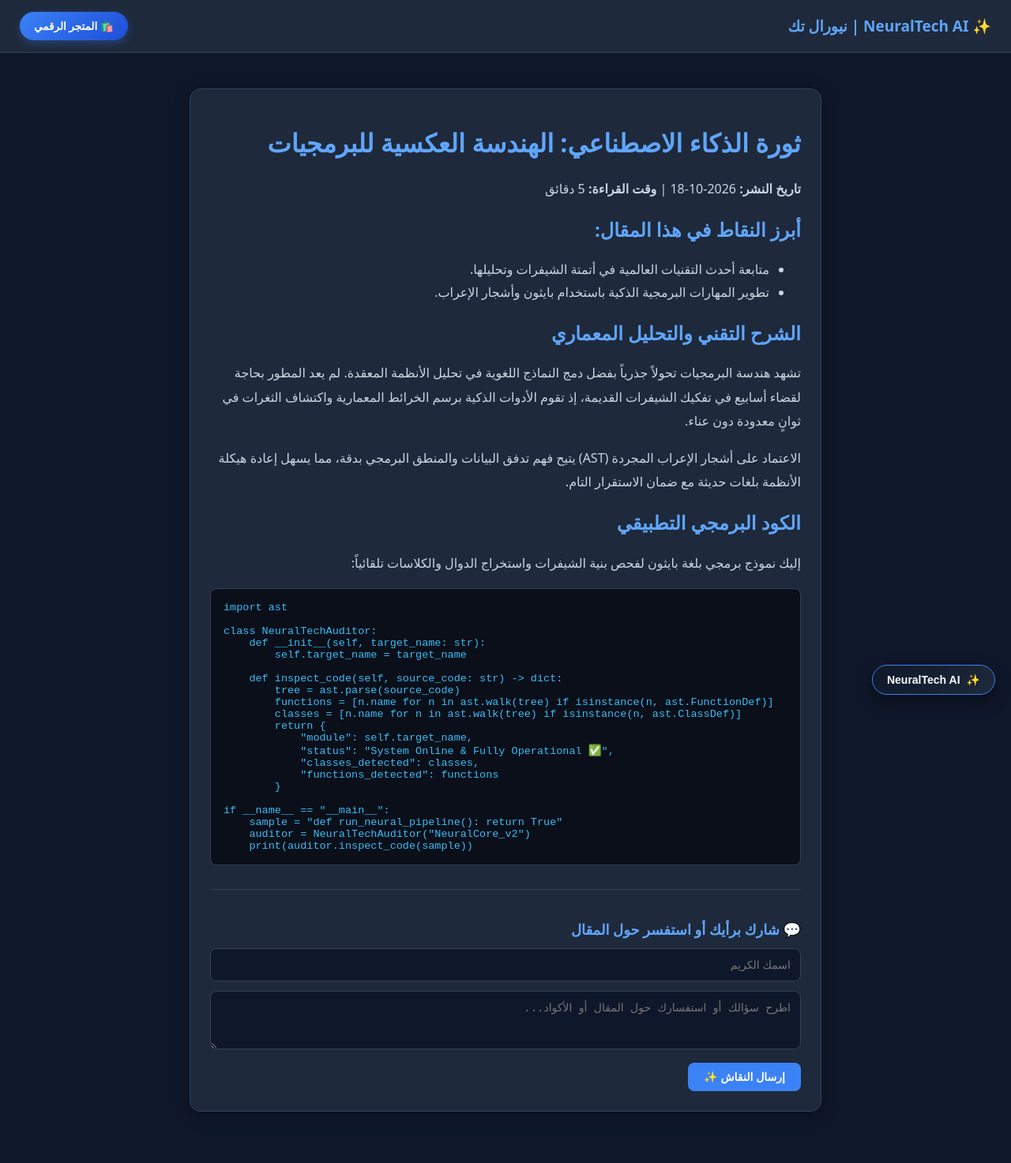
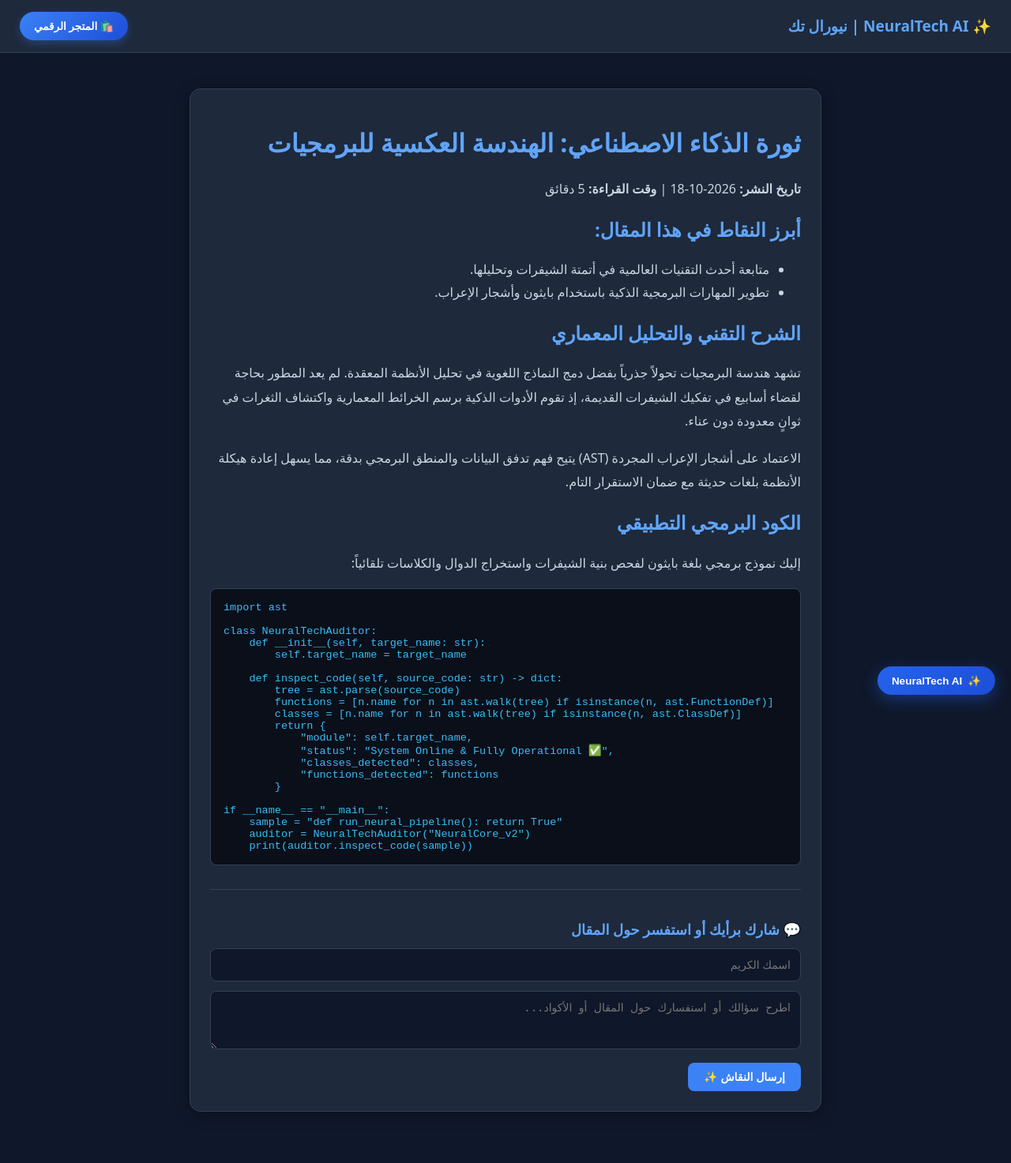
Before and after one commit to neuraltech-ai/Youstoredu, a Jekyll site: the page index.html, which Jekyll copies as it is, in a window 1280 px wide. Shown: the whole page at 79% size. Built offline with Jekyll 4.4.1, drawn with Linux system fonts in a browser that asks for light colours.

```diff
--- a/index.html
+++ b/index.html
@@ -87,27 +87,27 @@
     </div>
 </div>
 
-<!-- زر المساعد الذكي السفلي الموحد بدون تداخل -->
+<!-- زر المساعد الذكي السفلي الأنيق والمصغر -->
 <div id="nt-ai-wrapper" style="position: fixed; bottom: 20px; right: 20px; z-index: 99999; font-family: system-ui, sans-serif;">
-  <button id="nt-ai-trigger" onclick="toggleNTChat()" style="background: linear-gradient(135deg, #0f172a, #1e293b); color: #f8fafc; border: 1px solid #3b82f6; border-radius: 50px; padding: 10px 18px; font-weight: 600; font-size: 14px; cursor: pointer; box-shadow: 0 8px 20px rgba(0,0,0,0.4); display: flex; align-items: center; gap: 8px;">
+  <button id="nt-ai-trigger" onclick="toggleNTChat()" style="background: linear-gradient(135deg, #2563eb, #1d4ed8); color: #fff; border: none; border-radius: 50px; padding: 10px 18px; font-weight: 600; font-size: 13.5px; cursor: pointer; box-shadow: 0 6px 20px rgba(37,99,235,0.4); display: flex; align-items: center; gap: 7px;">
     <span>✨</span> <span>NeuralTech AI</span>
   </button>
 
-  <div id="nt-ai-window" style="display: none; position: absolute; bottom: 58px; right: 0; width: 345px; max-width: 92vw; height: 440px; background: #0f172a; color: #f8fafc; border-radius: 16px; box-shadow: 0 12px 32px rgba(0,0,0,0.65); flex-direction: column; overflow: hidden; border: 1px solid #334155;">
-    <div style="background: #1e293b; padding: 14px; display: flex; justify-content: space-between; align-items: center; border-bottom: 1px solid #334155;">
-      <span style="font-weight: 700; font-size: 14px;">✨ NeuralTech AI</span>
-      <button onclick="toggleNTChat()" style="background: none; border: none; color: #94a3b8; cursor: pointer; font-size: 16px;">✕</button>
+  <div id="nt-ai-window" style="display: none; position: absolute; bottom: 55px; right: 0; width: 330px; max-width: 90vw; height: 420px; background: #0f172a; color: #f8fafc; border-radius: 14px; box-shadow: 0 12px 32px rgba(0,0,0,0.65); flex-direction: column; overflow: hidden; border: 1px solid #334155; direction: rtl;">
+    <div style="background: #1e293b; padding: 12px 14px; display: flex; justify-content: space-between; align-items: center; border-bottom: 1px solid #334155;">
+      <span style="font-weight: 700; font-size: 13.5px; color: #60a5fa;">✨ NeuralTech AI</span>
+      <button onclick="toggleNTChat()" style="background: none; border: none; color: #94a3b8; cursor: pointer; font-size: 15px;">✕</button>
     </div>
 
-    <div id="nt-ai-chatbox" style="flex: 1; padding: 14px; overflow-y: auto; font-size: 13.5px; display: flex; flex-direction: column; gap: 10px;">
-      <div style="background: #1e293b; border: 1px solid #334155; padding: 10px 14px; border-radius: 10px; max-width: 85%; line-height: 1.6; direction: rtl; text-align: right;">
+    <div id="nt-ai-chatbox" style="flex: 1; padding: 12px; overflow-y: auto; font-size: 13px; display: flex; flex-direction: column; gap: 8px;">
+      <div style="background: #1e293b; border: 1px solid #334155; padding: 10px 12px; border-radius: 10px; max-width: 88%; line-height: 1.6; text-align: right;">
         أهلاً بك! أنا معك هنا لمناقشة الأكواد والمقالات وطرح الأفكار التقنية. تفضل بطرح سؤالك!
       </div>
     </div>
 
-    <div style="padding: 10px; background: #1e293b; display: flex; gap: 8px; border-top: 1px solid #334155;">
-      <input type="text" id="nt-ai-input" placeholder="اكتب سؤالك هنا..." style="flex: 1; background: #0f172a; border: 1px solid #475569; color: #fff; padding: 9px; border-radius: 8px; font-size: 13px; outline: none; direction: rtl;">
-      <button onclick="sendMsg()" style="background: #2563eb; color: white; border: none; padding: 0 14px; border-radius: 8px; cursor: pointer; font-weight: bold;">إرسال</button>
+    <div style="padding: 8px 10px; background: #1e293b; display: flex; gap: 6px; border-top: 1px solid #334155;">
+      <input type="text" id="nt-ai-input" placeholder="اكتب سؤالك هنا..." style="flex: 1; background: #0f172a; border: 1px solid #475569; color: #fff; padding: 8px 10px; border-radius: 8px; font-size: 12.5px; outline: none; text-align: right;">
+      <button onclick="sendMsg()" style="background: #2563eb; color: white; border: none; padding: 0 12px; border-radius: 8px; cursor: pointer; font-weight: bold; font-size: 12.5px;">إرسال</button>
     </div>
   </div>
 </div>
@@ -124,12 +124,12 @@
   const txt = inp.value.trim();
   if(!txt) return;
 
-  box.innerHTML += `<div style="background: #2563eb; color: #fff; padding: 8px 12px; border-radius: 10px; max-width: 80%; align-self: flex-end;">${txt}</div>`;
+  box.innerHTML += `<div style="background: #2563eb; color: #fff; padding: 8px 12px; border-radius: 10px; max-width: 80%; align-self: flex-end; text-align: right;">${txt}</div>`;
   inp.value = "";
   box.scrollTop = box.scrollHeight;
 
   setTimeout(() => {
-    box.innerHTML += `<div style="background: #1e293b; border: 1px solid #334155; color: #e2e8f0; padding: 8px 12px; border-radius: 10px; max-width: 85%; direction: rtl; text-align: right;">أشكرك على طرحك! الكود والتحليل المعماري في المقال جاهزان للتطبيق الفوري في بيئة Termux وبايثون. هل تحب أن نطور هذا السكريبت معاً؟</div>`;
+    box.innerHTML += `<div style="background: #1e293b; border: 1px solid #334155; color: #e2e8f0; padding: 8px 12px; border-radius: 10px; max-width: 85%; text-align: right;">أشكرك على طرحك! الكود والتحليل المعماري في المقال جاهزان للتطبيق الفوري. هل تحب أن نطور هذا السكريبت معاً؟</div>`;
     box.scrollTop = box.scrollHeight;
   }, 400);
 }
```
